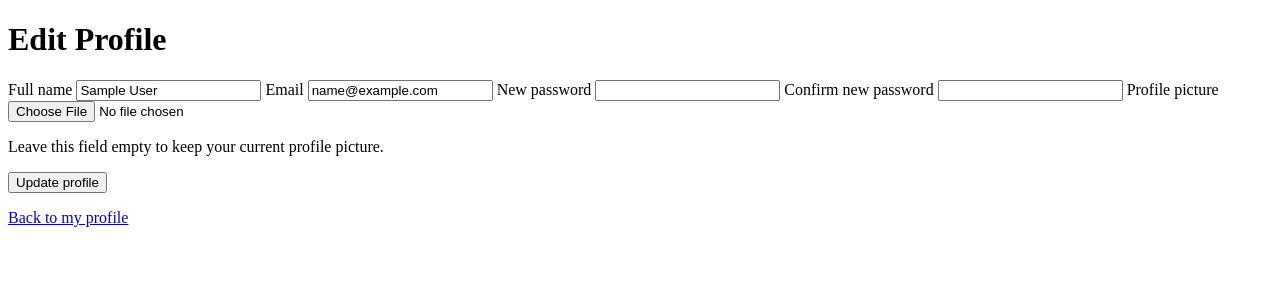
After one commit to ABBESmed/travelworld, a PHP site: page /edit_profile.php in a window 1280 px wide. The commit adds this page. Shown: the top 300 px of the page. Run offline with PHP 8.4, Linux system fonts and the light colour scheme; the visitor is signed in with stand-in values (Sample User, id 1).

Commit message:
Add user profile editing and picture upload

```diff
--- /dev/null
+++ b/edit_profile.php
@@ -0,0 +1,301 @@
+<?php
+
+// Start the session so this page knows which user is logged in.
+session_start();
+
+// Protect the page from visitors who are not logged in.
+if (!isset($_SESSION["user_id"])) {
+    header("Location: login.php");
+    exit;
+}
+
+// Connect to the database.
+require_once __DIR__ . "/config/database.php";
+
+// Get the logged-in user's ID.
+$user_id = $_SESSION["user_id"];
+
+// Prepare messages.
+$errors = [];
+$success_message = "";
+
+// Retrieve the user's current information.
+$sql = "SELECT full_name, email, profile_picture FROM users WHERE id = ?";
+
+$stmt = mysqli_prepare($conn, $sql);
+
+mysqli_stmt_bind_param($stmt, "i", $user_id);
+
+mysqli_stmt_execute($stmt);
+
+mysqli_stmt_bind_result(
+    $stmt,
+    $full_name,
+    $email,
+    $profile_picture
+);
+
+mysqli_stmt_fetch($stmt);
+
+mysqli_stmt_close($stmt);
+
+// Process the form only when it is submitted.
+if ($_SERVER["REQUEST_METHOD"] === "POST") {
+    $full_name = trim($_POST["full_name"] ?? "");
+    $email = trim($_POST["email"] ?? "");
+
+    $new_password = $_POST["new_password"] ?? "";
+    $confirm_password = $_POST["confirm_password"] ?? "";
+
+    // Get the uploaded file information, When no file information exists, store null
+    $picture_file = $_FILES["profile_picture"] ?? null; // $picture_file does not contain the image itself. it contains information about image such as: name, tmp_name, error = 0, size
+
+
+
+
+
+
+    // Validate the full name.
+    if ($full_name === "") {
+        $errors[] = "Full name is required.";
+    }
+
+    // Validate the email.
+    if ($email === "") {
+        $errors[] = "Email is required.";
+    } elseif (!filter_var($email, FILTER_VALIDATE_EMAIL)) {
+        $errors[] = "Email format is invalid.";
+    }
+
+    // Validate the optional password change.
+    if ($new_password !== "" || $confirm_password !== "") {
+        if ($new_password === "") {
+            $errors[] = "New password is required.";
+        }
+
+        if ($confirm_password === "") {
+            $errors[] = "Password confirmation is required.";
+        }
+
+        if ($new_password !== "" && strlen($new_password) < 8) {
+            $errors[] = "New password must contain at least 8 characters.";
+        }
+
+        if (
+            $new_password !== ""
+            && $confirm_password !== ""
+            && $new_password !== $confirm_password
+        ) {
+            $errors[] = "Passwords do not match.";
+        }
+    }
+
+    // now we check whether PHP received information about the input from the file input (Does $picture_file contain file-upload information? true PHP receives an array and entre the block)
+    if ($picture_file !== null) {
+
+        // here we see if the file arrive successfully ( for successful upload 0 === 0), $picture_file is an associative array containing file information $picture_file["error"] = 0, UPLOAD_ERR_OK = 0 (built-in PHP constant)
+        if ($picture_file["error"] === UPLOAD_ERR_OK) {
+
+            // List the image types (formats) accepted by our website
+                $allowed_types = [
+                    "image/jpeg",
+                    "image/png",
+                    "image/webp"
+                ];
+
+                // now we check the real type of the uploaded file
+                // $picture_file["tmp_name"] is the temporary location where PHP placed the uploaded file (C:\xampp\tmp\php123.tmp)
+                // mime_content_type(...) opens that temporary file and checks what it really is
+                $picture_type = mime_content_type($picture_file["tmp_name"]);  // Examine the uploaded file and remember its real file type
+
+                // Now we check whether the detected picture type exists inside the allowed list
+                if (!in_array($picture_type, $allowed_types, true)) {
+
+                    // Add an error when the file is not JPG, PNG, or WEBP
+                    $errors[] = "Only JPG, PNG, and WEBP pictures are allowed.";
+                }
+
+                // Now we check that the picture is not larger than 2 MB
+                if ($picture_file["size"] > 2 * 1024 * 1024) {
+
+                    // Add an error when the picture is too large
+                    $errors[] = "Profile picture must not exceed 2 MB.";
+                }
+
+                // Continue only when the form and picture contain no errors
+                if (empty($errors)) {
+
+                    // Convert "image/png" into "png", "image/jpeg" into "jpeg", etc.
+                    $extension = str_replace("image/", "", $picture_type);
+
+                    // Now we create a unique filename for the new profile picture, time() is a built-in PHP function that returns the current Unix timestamp
+                    $new_picture_name = "user_" . $user_id . "_" . time() . "." . $extension;
+
+                    // Now we create the complete location where the picture will be saved
+                    $picture_destination = __DIR__ . "/uploads/profiles/" . $new_picture_name;
+
+                    // Now we actually move the picture from PHP’s temporary folder into uploads/profiles/
+                    if (move_uploaded_file($picture_file["tmp_name"], $picture_destination)) {
+
+                        // We save the new picture filename in the logged-in user's database row
+                        $sql = "UPDATE users SET profile_picture = ? WHERE id = ?";
+
+                        // Now we prepare that SQL query safely (prepares the instruction before we insert the real filename and user ID)
+                        $stmt = mysqli_prepare($conn, $sql);
+
+                        // Now we connect the real filename and user ID to the two ? placeholders
+                        mysqli_stmt_bind_param($stmt, "si", $new_picture_name, $user_id);
+
+                        // Now we execute the database update (actually this line sends the instruction to MySQL)
+                        mysqli_stmt_execute($stmt);
+
+                        // Now close the prepared statement after MySQL finishes updating the picture filename
+                        mysqli_stmt_close($stmt);
+
+                        // Now we keep the PHP variable synchronized with the new filename
+                        $profile_picture = $new_picture_name;
+                    }else {
+                        $errors[] = "The profile picture could not be saved.";
+                    }
+                }
+        }
+
+        // Now we handle this situation: The user selected a file, but PHP could not upload it successfully
+        elseif ($picture_file["error"] !== UPLOAD_ERR_NO_FILE){
+            $errors[] = "An error occurred while uploading the profile picture.";
+        }
+    }
+
+
+
+
+    // Check whether another account already uses the email.
+    if (empty($errors)) {
+        $sql = "SELECT id FROM users WHERE email = ? AND id != ?";
+
+        $stmt = mysqli_prepare($conn, $sql);
+
+        mysqli_stmt_bind_param(
+            $stmt,
+            "si",
+            $email,
+            $user_id
+        );
+
+        mysqli_stmt_execute($stmt);
+
+        mysqli_stmt_bind_result(
+            $stmt,
+            $existing_user_id
+        );
+
+        if (mysqli_stmt_fetch($stmt)) {
+            $errors[] = "Email is already used by another account.";
+        }
+
+        mysqli_stmt_close($stmt);
+    }
+
+    // Update the profile when there are no errors.
+    if (empty($errors)) {
+        $sql = "UPDATE users SET full_name = ?, email = ? WHERE id = ?";
+
+        $stmt = mysqli_prepare($conn, $sql);
+
+        mysqli_stmt_bind_param(
+            $stmt,
+            "ssi",
+            $full_name,
+            $email,
+            $user_id
+        );
+
+        mysqli_stmt_execute($stmt);
+
+        mysqli_stmt_close($stmt);
+
+        // Update the password only when a new password was entered.
+        if ($new_password !== "") {
+            $password_hash = password_hash(
+                $new_password,
+                PASSWORD_DEFAULT
+            );
+
+            $sql = "UPDATE users SET password = ? WHERE id = ?";
+
+            $stmt = mysqli_prepare($conn, $sql);
+
+            mysqli_stmt_bind_param(
+                $stmt,
+                "si",
+                $password_hash,
+                $user_id
+            );
+
+            mysqli_stmt_execute($stmt);
+
+            mysqli_stmt_close($stmt);
+        }
+
+        // Keep the session synchronized with the database.
+        $_SESSION["full_name"] = $full_name;
+        $_SESSION["email"] = $email;
+
+        $success_message = "Profile updated successfully.";
+    }
+}
+
+?>
+
+<!DOCTYPE html>
+<html lang="en">
+<head>
+    <meta charset="UTF-8">
+    <meta name="viewport" content="width=device-width, initial-scale=1.0">
+    <title>Edit Profile - TravelWorld</title>
+</head>
+<body>
+    <main>
+        <h1>Edit Profile</h1>
+
+        <!--Does the success message contain text? $success_message = ""; So the condition is false, and nothing appears-->
+        <?php if ($success_message !== "") { ?>
+            <p><?php echo htmlspecialchars($success_message) ?></p>
+        <?php } ?>
+
+        <!-- Now prepare the page to display validation errors -->
+         <?php if (!empty($errors)) { ?>
+            <div class="errors">
+                <?php foreach($errors as $error) { ?>
+                    <p><?php echo htmlspecialchars($error) ?></p>
+                <?php } ?>
+            </div>
+         <?php } ?>
+
+         <!-- Now we create the update form -->
+          <!-- enctype="multipart/form-data" allows the browser to send the actual profile-picture file to php -->
+          <form action="" method="POST" enctype="multipart/form-data">
+            <label for="full_name">Full name</label>
+                <input type="text" id="full_name" name="full_name" value="<?php echo htmlspecialchars($full_name) ?>" required>
+
+            <label for="email">Email</label>
+                <input type="email" id="email" name="email" value="<?php echo htmlspecialchars($email) ?>" required>
+
+            <label for="new_password">New password</label>
+                <input type="password" id="password" name="new_password">
+
+            <label for="confirm_password">Confirm new password</label>
+                <input type="password" id="confirm_password" name="confirm_password">
+
+            <label for="profile_picture">Profile picture</label>
+                <input type="file" id="profile_picture" name="profile_picture" accept=".jpg,.jpeg,.png,.webp">
+
+            <p>Leave this field empty to keep your current profile picture.</p>
+
+                <button type="submit">Update profile</button>
+          </form>
+
+          <p><a href="profile.php">Back to my profile</a></p>
+    </main>
+</body>
+</html>
--- a/index.php
+++ b/index.php
@@ -29,9 +29,10 @@ require_once __DIR__ . "/config/database.php";
 
     <?php if (isset($_SESSION["user_id"])) { ?>
             <p>Welcome, <?php echo htmlspecialchars($_SESSION["full_name"]) ?> </p>
+            <p><a href="profile.php">My profile</a></p>
             <p><a href="logout.php">Logout</a></p>
     <?php } else{ ?>
-       <p><a href="login.php">Login</a>
+       <p><a href="login.php">Login</a></p>
        <p><a href="register.php">Create an account</a></p>
     <?php } ?>
 </body>
--- a/register.php
+++ b/register.php
@@ -123,7 +123,7 @@ if ($_SERVER["REQUEST_METHOD"] === "POST"){
         <?php
             // now we create the success message to appear only after an account is created
             if ($success_message !== ""){
-                echo "<p>" . htmlspecialchars($success_message) . "<p>"; // htmlspecialchars this makes text safe to display inside html it convert special html characters
+                echo "<p>" . htmlspecialchars($success_message) . "</p>"; // htmlspecialchars this makes text safe to display inside html it convert special html characters
             }
         ?>
 
```
Also changed, not shown: profile.php (added, +79 -0 lines), uploads/profiles/user_2_1785330095.jpeg (added).
